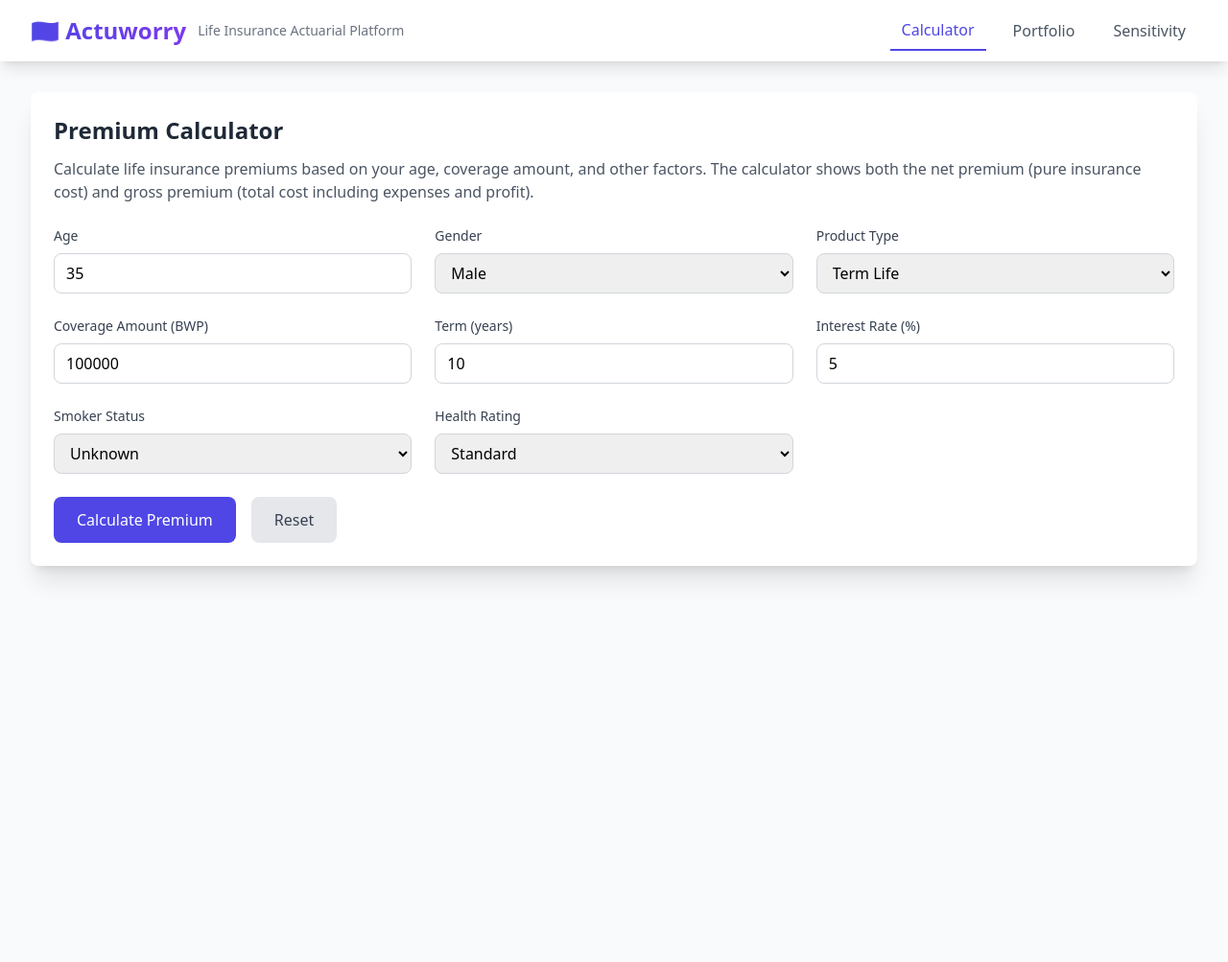
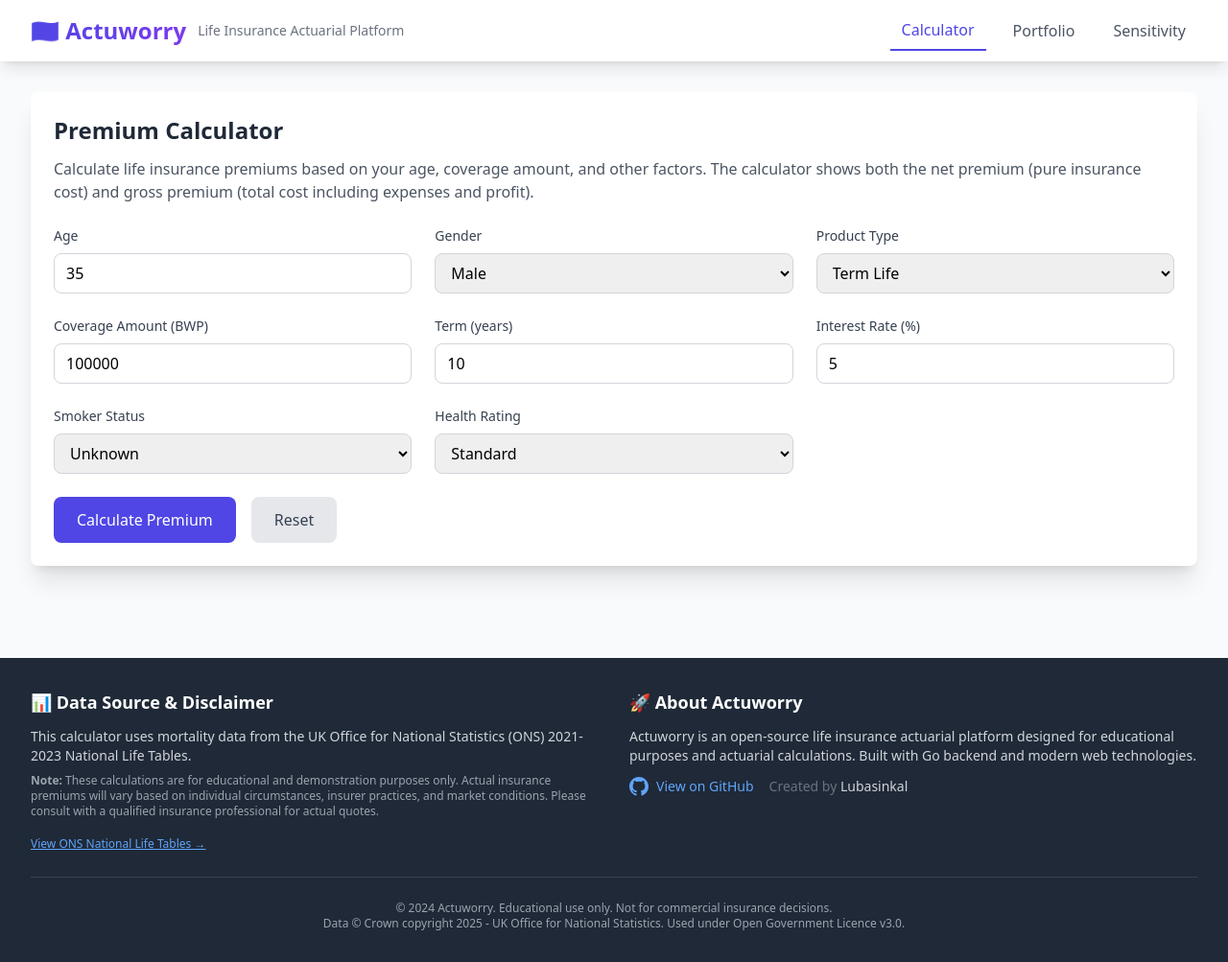
Before and after one commit to lubasinkal/actuworry, a plain HTML site: page frontend/index.html in a window 1280 px wide. Shown: the whole page at 96% size. Before the commit the page ends 800 px from the top, so only its background shows below. Drawn offline with nearby package versions, Linux system fonts and the light colour scheme.

Commit message:
let them know

```diff
--- a/frontend/index.html
+++ b/frontend/index.html
@@ -681,6 +681,59 @@
         </div>
     </div>
 
+    <!-- Footer with Disclaimer -->
+    <footer class="bg-gray-800 text-white mt-16">
+        <div class="max-w-7xl mx-auto px-4 sm:px-6 lg:px-8 py-8">
+            <div class="grid grid-cols-1 md:grid-cols-2 gap-8">
+                <div>
+                    <h3 class="text-lg font-semibold mb-3">📊 Data Source & Disclaimer</h3>
+                    <p class="text-sm text-gray-300 mb-2">
+                        This calculator uses mortality data from the UK Office for National Statistics (ONS)
+                        2021-2023 National Life Tables.
+                    </p>
+                    <p class="text-xs text-gray-400 mb-3">
+                        <strong>Note:</strong> These calculations are for educational and demonstration purposes only.
+                        Actual insurance premiums will vary based on individual circumstances, insurer practices,
+                        and market conditions. Please consult with a qualified insurance professional for actual quotes.
+                    </p>
+                    <a href="https://www.ons.gov.uk/peoplepopulationandcommunity/birthsdeathsandmarriages/lifeexpectancies/datasets/nationallifetablesunitedkingdomreferencetables"
+                       target="_blank"
+                       class="text-blue-400 hover:text-blue-300 text-xs underline">
+                        View ONS National Life Tables →
+                    </a>
+                </div>
+                <div>
+                    <h3 class="text-lg font-semibold mb-3">🚀 About Actuworry</h3>
+                    <p class="text-sm text-gray-300 mb-3">
+                        Actuworry is an open-source life insurance actuarial platform designed for
+                        educational purposes and actuarial calculations. Built with Go backend and
+                        modern web technologies.
+                    </p>
+                    <div class="flex flex-col sm:flex-row gap-4">
+                        <a href="https://github.com/lubasinkal/actuworry"
+                           target="_blank"
+                           class="inline-flex items-center text-blue-400 hover:text-blue-300 text-sm">
+                            <svg class="w-5 h-5 mr-2" fill="currentColor" viewBox="0 0 24 24">
+                                <path d="M12 0c-6.626 0-12 5.373-12 12 0 5.302 3.438 9.8 8.207 11.387.599.111.793-.261.793-.577v-2.234c-3.338.726-4.033-1.416-4.033-1.416-.546-1.387-1.333-1.756-1.333-1.756-1.089-.745.083-.729.083-.729 1.205.084 1.839 1.237 1.839 1.237 1.07 1.834 2.807 1.304 3.492.997.107-.775.418-1.305.762-1.604-2.665-.305-5.467-1.334-5.467-5.931 0-1.311.469-2.381 1.236-3.221-.124-.303-.535-1.524.117-3.176 0 0 1.008-.322 3.301 1.23.957-.266 1.983-.399 3.003-.404 1.02.005 2.047.138 3.006.404 2.291-1.552 3.297-1.23 3.297-1.23.653 1.653.242 2.874.118 3.176.77.84 1.235 1.911 1.235 3.221 0 4.609-2.807 5.624-5.479 5.921.43.372.823 1.102.823 2.222v3.293c0 .319.192.694.801.576 4.765-1.589 8.199-6.086 8.199-11.386 0-6.627-5.373-12-12-12z"/>
+                            </svg>
+                            View on GitHub
+                        </a>
+                        <span class="text-gray-500 text-sm">
+                            Created by <span class="text-gray-300">Lubasinkal</span>
+                        </span>
+                    </div>
+                </div>
+            </div>
+            <div class="mt-6 pt-6 border-t border-gray-700 text-center">
+                <p class="text-xs text-gray-400">
+                    © 2024 Actuworry. Educational use only. Not for commercial insurance decisions.
+                    <br>
+                    Data © Crown copyright 2025 - UK Office for National Statistics. Used under Open Government Licence v3.0.
+                </p>
+            </div>
+        </div>
+    </footer>
+
     <!-- Alpine.js Application -->
     <script src="js/app.js"></script>
 </body>
```
